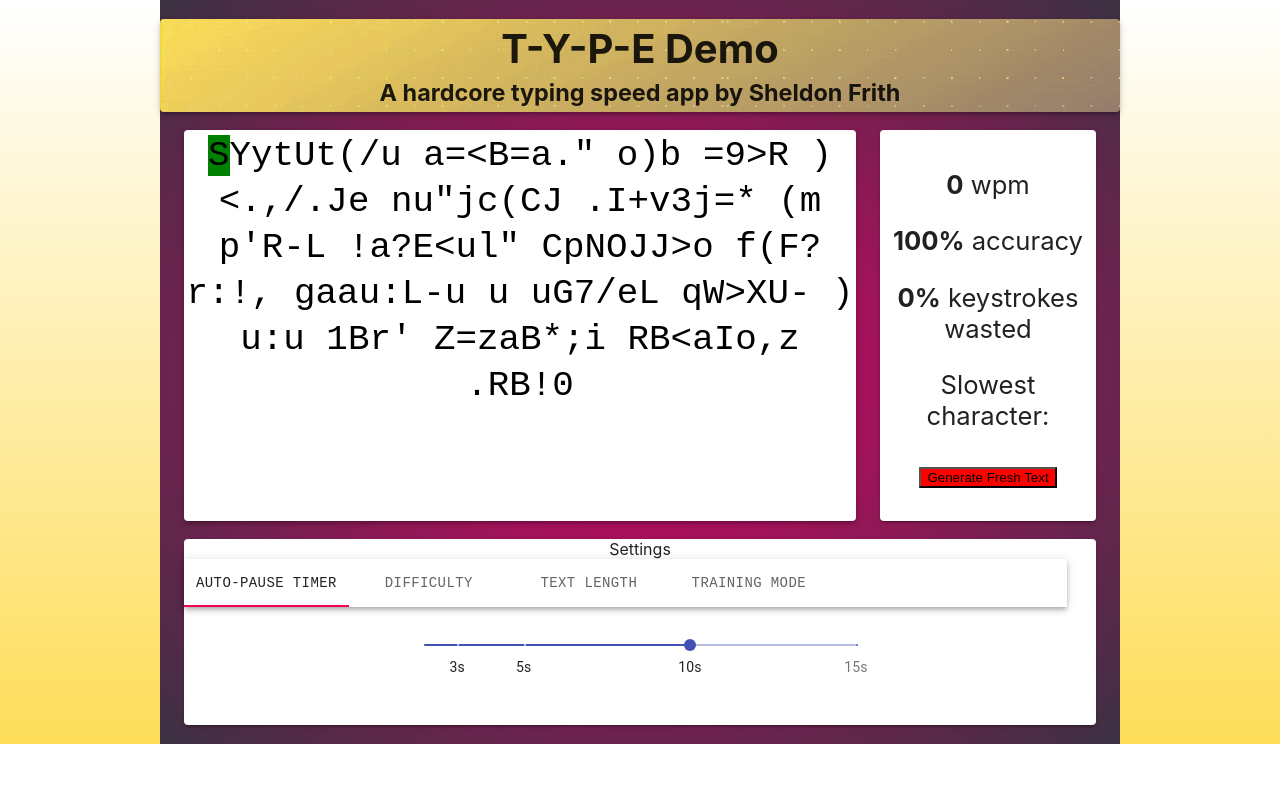
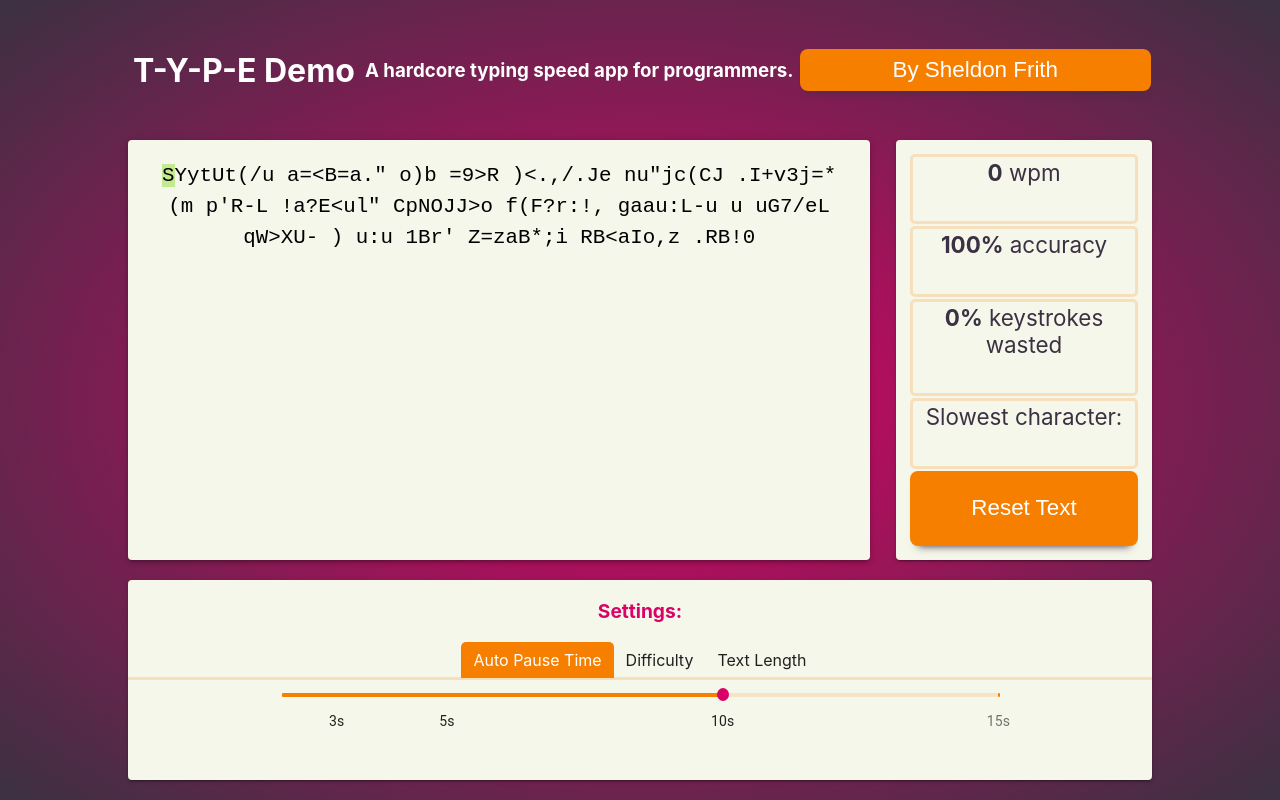
Before and after one commit to Sheldonfrith/t-y-p-e-demo, a React (Create React App) app in the folder front-end/: page / in a window 1280 px wide. Built offline with nearby package versions, Linux system fonts and the light colour scheme.

Commit message:
fine tuning the styles, fixing some lingering bugs

```diff
--- a/front-end/src/components/App.js
+++ b/front-end/src/components/App.js
@@ -8,8 +8,14 @@ import StatsArea from './StatsArea'
 import SettingsArea from './SettingsArea'
 import Paper from '@material-ui/core/Paper'
 import CurrentTTTProvider from './providers/CurrentTTTContext';
-// import TestProvider from './providers/TestContext';
-// import TestConsumer from './TestConsumer';
+import { makeStyles } from '@material-ui/core/styles';
+import Header from './Header'
+
+const useStyles = makeStyles({
+  root: {
+    backgroundColor: '#F6F7EB',
+  },
+});
 
 function App() {
 
@@ -20,30 +26,23 @@ function App() {
       setTriggerTypingPause(prev => prev+1);
     }
   }
+  const classes = useStyles();
 
   return (
     <div  onKeyDown={handleGlobalKeyDown} tabIndex={-1}>
     <div className="App">
-      <Paper elevation={3} className="App-header">
-      <header>
-        <h1>T-Y-P-E Demo</h1>
-        <h3>A hardcore typing speed app by Sheldon Frith</h3>
-        {/* <TestProvider>
-          <TestConsumer/>
-        </TestProvider> */}
-      </header>
-      </Paper>
+      <Header className="App-header"/>
       <TypingSettingsProvider>
       <TypingStatsProvider>
       <TypingInputProvider>
       <CurrentTTTProvider>
-        <Paper elevation={3} className={'typingArea'}>
+        <Paper elevation={3} className={'typingArea'} classes={{root:classes.root}}>
           <TypingArea pauseTrigger={triggerTypingPause}/>
         </Paper>
-        <Paper elevation={2} className={'statsArea'}>
+        <Paper elevation={2} className={'statsArea'} classes={{root:classes.root}}>
           <StatsArea/>
         </Paper>
-        <Paper elevation={2} className={'settingsArea'}>
+        <Paper elevation={2} className={'settingsArea'} classes={{root:classes.root}}>
           <SettingsArea/>
         </Paper>
       </CurrentTTTProvider>
--- /dev/null
+++ b/front-end/src/components/Header.jsx
@@ -0,0 +1,12 @@
+import React, {useState, useEffect, useContext} from 'react';
+
+export default function Header(props) {
+
+return (
+    <div className={props.className}>
+    <h1>T-Y-P-E Demo</h1>
+    <h3>A hardcore typing speed app for programmers.</h3>
+    <button className="actionButton" href="https://sheldonfrith.com">By Sheldon Frith</button>
+    </div>
+);
+}
--- a/front-end/src/components/SettingsArea.jsx
+++ b/front-end/src/components/SettingsArea.jsx
@@ -3,37 +3,14 @@ import { TypingSettingsContext } from './providers/TypingSettingsContext';
 import { TypingInputContext } from './providers/TypingInputContext';
 import Slider from '@material-ui/core/Slider';
 import { CurrentTTTContext } from './providers/CurrentTTTContext';
-import AppBar from '@material-ui/core/AppBar';
-import Tabs from '@material-ui/core/Tabs';
-import Tab from '@material-ui/core/Tab';
-import Typography from '@material-ui/core/Typography';
-import Box from '@material-ui/core/Box';
+import Tabs from './Tabs';
 import PropTypes from 'prop-types';
+import { sizing } from '@material-ui/system';
+import Box from '@material-ui/core/Box'
+import clsx from 'clsx';
+import { makeStyles } from '@material-ui/core/styles';
 
-function TabPanel(props) {
-    const { children, value, index, ...other } = props;
 
-    return (
-      <div
-        role="tabpanel"
-        hidden={value !== index}
-        id={`settings-${index}`}
-        aria-labelledby={`settings-${index}`}
-        {...other}
-      >
-        {value === index && (
-          <Box p={3}>
-            <Typography>{children}</Typography>
-          </Box>
-        )}
-      </div>
-    );
-  }
-  TabPanel.propTypes = {
-    children: PropTypes.node,
-    index: PropTypes.any.isRequired,
-    value: PropTypes.any.isRequired,
-  };
   function a11yProps(index) {
     return {
       id: `settings-${index}`,
@@ -76,6 +53,41 @@ const TTTLengthSliderMarks = [
 function valuetext(value) {
     return `${value}`;
 }
+const useStyles = makeStyles({
+    root: {
+    //   maxHeight: 5,
+    //   padding: '1.8em',
+      width: '70%',
+      overflow: 'visible',
+    },
+    // content: {
+    //     maxHeight: 5,
+
+    // },
+    markLabel: {
+        top: '2.2em',
+        overflow: 'visible',
+    },
+    track: {
+        backgroundColor:'#F77F00',
+        height: '4px',
+    },
+    thumb: {
+        backgroundColor: '#D90368',
+        height: '13px',
+        '&:hover': {
+            boxShadow: '0px 0px 0px 8px rgba(217, 3, 104, 0.16)',
+        }
+    },
+    rail: {
+        backgroundColor:'rgba(247, 127, 0, 0.4)',
+        height: '4px',
+    },
+    mark: {
+        backgroundColor: '#F77F00',
+        height: '4px',
+    }
+  });
 
 export default function SettingsArea(props) {
 const typingSettingsContext = useContext(TypingSettingsContext);
@@ -84,73 +96,78 @@ const [value, setValue] = useState(0);
 const handleChange = useCallback((event, newValue) => {
     setValue(newValue);
 },[]);
+const classes = useStyles();
 
 return (
-<div >Settings
-      <AppBar position="static" className="settingsAppBar" color="transparent">
-        <Tabs
-        value={value}
-        onChange={handleChange}
-        aria-label="simple tabs example"
-        variant="scrollable"
-        scrollButtons="auto"
-        >
-          <Tab label="Auto-Pause Timer" {...a11yProps(0)} />
-          <Tab label="Difficulty" {...a11yProps(1)} />
-          <Tab label="Text Length" {...a11yProps(2)} />
-          <Tab label="Training Mode" {...a11yProps(3)}/>
-        </Tabs>
-      </AppBar>
-      <TabPanel value={value} index={0}>
-      <div className="autoPauseSelector slider">
+<div >
+    <div className="settingsTitle">Settings:</div>
+    <Tabs>
+      <div className="autoPauseSelector slider" label="Auto Pause Time">
         <Slider
+            classes={{
+                root: classes.root,
+                // content: classes.content,
+                markLabel: classes.markLabel,
+                track: classes.track,
+                thumb: classes.thumb,
+                rail: classes.rail,
+                mark: classes.mark,
+            }}
             defaultValue={10000}
             getAriaValueText={valuetext}
             aria-labelledby="difficulty-slider"
             step={1000}
             max={15000}
             min={2000}
-        valueLabelDisplay="auto"
+            valueLabelDisplay="off"
             marks={autoPauseSliderMarks}
             onChange={typingInputContext.changeAutoPauseTime}
         />
       </div>
-      </TabPanel>
-      <TabPanel value={value} index={1}>
-      <div className="difficultySelector slider">
+      <div className="difficultySelector slider" label="Difficulty">
         <Slider
+            classes={{
+                root: classes.root,
+                // content: classes.content,
+                markLabel: classes.markLabel,
+                track: classes.track,
+                thumb: classes.thumb,
+                rail: classes.rail,
+                mark: classes.mark,
+            }}
             defaultValue={0}
             getAriaValueText={valuetext}
             aria-labelledby="difficulty-slider"
             step={1}
             max={3}
-        valueLabelDisplay="auto"
+            valueLabelDisplay="off"
             marks={difficultySliderMarks}
             onChange={typingSettingsContext.changeDifficulty}
         />
       </div>
-      </TabPanel>
-      <TabPanel value={value} index={2}>
-      <div className="TTTLengthSelector slider">
+      <div className="TTTLengthSelector slider" label="Text Length">
         <Slider
+            classes={{
+                root: classes.root,
+                // content: classes.content,
+                markLabel: classes.markLabel,
+                track: classes.track,
+                thumb: classes.thumb,
+                rail: classes.rail,
+                mark: classes.mark,
+            }}
             defaultValue={150}
             getAriaValueText={valuetext}
             aria-labelledby="text-length-slider"
             step={10}
             max={400}
             min={20}
-            valueLabelDisplay="auto"
+            valueLabelDisplay="off"
             marks={TTTLengthSliderMarks}
             onChange={(e,val)=>{typingSettingsContext.setTTTLength(val);}}
         />
       </div>
-      </TabPanel>
-      <TabPanel value={value} index={3}>
-          <div className="slider">something</div>
-        </TabPanel>
-
-
-
+    </Tabs>
 </div>
 );
 }
--- a/front-end/src/components/StatsArea.jsx
+++ b/front-end/src/components/StatsArea.jsx
@@ -12,7 +12,7 @@ const statsContext = useContext(TypingStatsContext);
 const inputContext = useContext(TypingInputContext);
 
 return (
-<div>
+<>
     <p><b>{typingStatsContext.WPM}</b> wpm</p>
     <p><b>{Math.round(typingStatsContext.accuracy)}%</b> accuracy</p>
     <p><b>{Math.round(typingStatsContext.wastedKeysPercentage)}%</b> keystrokes wasted </p>
@@ -23,7 +23,7 @@ return (
         await inputContext.newTTTReset();
         inputContext.unPause();
         console.log('finished resetting and generating a new TTT')
-    }}>Generate Fresh Text</button>
-</div>
+    }}>Reset Text</button>
+</>
 );
 }
--- /dev/null
+++ b/front-end/src/components/Tab.jsx
@@ -0,0 +1,45 @@
+
+// code taken from https://www.digitalocean.com/community/tutorials/react-tabs-component
+
+import React, { Component } from 'react';
+import PropTypes from 'prop-types';
+
+class Tab extends Component {
+  static propTypes = {
+    activeTab: PropTypes.string.isRequired,
+    label: PropTypes.string.isRequired,
+    onClick: PropTypes.func.isRequired,
+  };
+
+  onClick = () => {
+    const { label, onClick } = this.props;
+    onClick(label);
+  }
+
+  render() {
+    const {
+      onClick,
+      props: {
+        activeTab,
+        label,
+      },
+    } = this;
+
+    let className = 'tab-list-item';
+
+    if (activeTab === label) {
+      className += ' tab-list-active';
+    }
+
+    return (
+      <li
+        className={className}
+        onClick={onClick}
+      >
+        {label}
+      </li>
+    );
+  }
+}
+
+export default Tab;
--- /dev/null
+++ b/front-end/src/components/Tabs.jsx
@@ -0,0 +1,63 @@
+import React, { Component } from 'react';
+import PropTypes from 'prop-types';
+
+import Tab from './Tab';
+
+//code taken from https://www.digitalocean.com/community/tutorials/react-tabs-component
+
+class Tabs extends Component {
+  static propTypes = {
+    children: PropTypes.instanceOf(Array).isRequired,
+  }
+
+  constructor(props) {
+    super(props);
+
+    this.state = {
+      activeTab: this.props.children[0].props.label,
+    };
+  }
+
+  onClickTabItem = (tab) => {
+    this.setState({ activeTab: tab });
+  }
+
+  render() {
+    const {
+      onClickTabItem,
+      props: {
+        children,
+      },
+      state: {
+        activeTab,
+      }
+    } = this;
+
+    return (
+      <div className="tabs">
+        <ol className="tab-list">
+          {children.map((child) => {
+            const { label } = child.props;
+
+            return (
+              <Tab
+                activeTab={activeTab}
+                key={label}
+                label={label}
+                onClick={onClickTabItem}
+              />
+            );
+          })}
+        </ol>
+        <div className="tab-content">
+          {children.map((child) => {
+            if (child.props.label !== activeTab) return undefined;
+            return child.props.children;
+          })}
+        </div>
+      </div>
+    );
+  }
+}
+
+export default Tabs;
--- a/front-end/src/components/TypingArea.jsx
+++ b/front-end/src/components/TypingArea.jsx
@@ -13,6 +13,7 @@ const typingInputContext = useContext(TypingInputContext);
 const currentTTT = useContext(CurrentTTTContext);
 const hiddenInputRef = useRef();
 const [pauseOverlayDisplay, setPauseOverlayDisplay] = useState('none');
+const [finishedOverlayDisplay, setFinishedOverlayDisplay] = useState('none');
 
 //when unpaused focus the hidden input
 useEffect(
@@ -43,12 +44,17 @@ useEffect(()=> {
     prevPauseTrigger = props.pauseTrigger;
 }, [props.pauseTrigger, typingInputContext])
 
+//when ttt is finished...
+useEffect(()=> {
+    if (typingInputContext.currentTTTStatus !== 'finished') return;
+    setFinishedOverlayDisplay('block');
+},[typingInputContext.currentTTTStatus])
 
 return (
     <ClickAwayListener onClickAway={() => typingInputContext.pause()}>
 
     <div className={'typingAreaContainer'}>
-    <div onKeyDown={typingInputContext.handleKeyDown} onClick={typingInputContext.unPause}>
+    <div onKeyDown={typingInputContext.handleKeyDown} >
 
         {currentTTT.currentTTT?
         currentTTT.currentTTT.map((char, index) => <TTTCharacter char={char} index={index} key={'tttchar'+index} className={typingInputContext.colorList.bg[index]+' '+typingInputContext.colorList.text[index]}/>)
@@ -70,9 +76,12 @@ return (
         />
     </div>
     </div>
-    <div className="pauseOverlay"  style={{display: pauseOverlayDisplay}}>
+    <div className="pauseOverlay"  style={{display: pauseOverlayDisplay}} onClick={typingInputContext.unPause}>
         <div className="pauseOverlayText" >Paused. Press Esc to unpause.</div>
-      </div>
+    </div>
+    <div className='finishedOverlay' style={{display: finishedOverlayDisplay}} onClick={()=> {setFinishedOverlayDisplay('none')}}>
+        <div className='finishedOverlayText'>Finished!</div>
+    </div>
     </div>
     </ClickAwayListener>
 );
--- a/front-end/src/components/providers/TypingInputContext.jsx
+++ b/front-end/src/components/providers/TypingInputContext.jsx
@@ -26,6 +26,7 @@ export const TypingInputContext = React.createContext({
 });
 
 let pauseOverlayDisplay = 'none'; //either none or block
+let finishedOverlayDisplay = 'none';
 let currentTTTStatus = 'not-started';
 let currentCharIndex = 0;
 let totalKeyPresses = 0;
@@ -107,6 +108,7 @@ export default function TypingInputProvider({children}) {
         prevCurrentTTT1 = currentTTT;
     },[currentTTT, updateColorList])
     //first characters color should start as green
+
     const setCurrentColor = useCallback((bgColor = null, textColor=null, index) => {
         // console.log('setting current color ', bgColor, textColor, index);
         bgColor = bgColor?getClassNamesFromColor(bgColor, 'bg'): null;
@@ -140,7 +142,7 @@ export default function TypingInputProvider({children}) {
         console.log('autopause timer done:', totalKeyPressesBeforeTimeout, totalKeyPresses);
         if (totalKeyPressesBeforeTimeout === totalKeyPresses){
             console.log('pausing due to timeout');
-            setIsPaused(true);
+            pause();
         }
         return;
         }
@@ -189,15 +191,26 @@ export default function TypingInputProvider({children}) {
         , [isPaused, currentStats, setAllColor]
     )
     const pause = useCallback(() => {
-        setIsPaused(true);
-
+         // dont fire if status is finished
+         if (currentTTTStatus === 'finished') return;
+         setIsPaused(true);
     },[]);
     const unPause = useCallback(() => {
         //don't fire at the begging of the app loading
         if (isPaused=== null) return;
+        // dont fire if status is finished
+        if (currentTTTStatus === 'finished') return;
         setIsPaused(false);
+    },[isPaused]);
+    const endTTT = useCallback(()=>{
+        console.log('current TTT finished');
+        currentTTTStatus = 'finished';
+        //color in all errors red
+        currentStats.errorIndexes.forEach(errorIndex => {
+            setCurrentColor('red',null,errorIndex);
+        })
 
-    },[isPaused]);
+    },[setCurrentColor, currentStats.errorIndexes]);
     const handleInput = useCallback((event) => {
         //clear the input box so only individual characters are returned from the input event
         setCurrentKey(event.target.value);
@@ -244,10 +257,9 @@ export default function TypingInputProvider({children}) {
                     currentCharIndex ++;
                     //detect if we are at the end of the text and if so stop listening for keypresses and exit
                     //also make sure we are not running this before the session has even started
+                    //*ENd of TTT
                     if (currentCharIndex >= currentTTT.length && currentTTT.length >1) {
-                        currentTTTStatus = 'finished';
-                        //TODO and highlight the errors the user made
-                        pause();
+                        endTTT();
                         break;
                     }
                     setCurrentColor('green',null, parseInt(currentCharIndex));
@@ -257,7 +269,7 @@ export default function TypingInputProvider({children}) {
                     errorState = 1;
                     errorIndex = currentCharIndex;
                     realCurrentIndex = errorIndex?errorIndex-1:currentCharIndex;
-                    currentStats.newMistypedChar(currentTTT[currentCharIndex], (errorState>0)?realCurrentIndex+2:realCurrentIndex+1);
+                    currentStats.newMistypedChar(currentTTT[currentCharIndex], (errorState>0)?realCurrentIndex+2:realCurrentIndex+1, errorIndex);
                     //detect and set barrier state
                     errorState > currentSettings.maxCharsFromError ? barrierState = true : barrierState = false;
                     //incorrect key press> current key red, move forward one, next key grey
@@ -378,7 +390,7 @@ export default function TypingInputProvider({children}) {
         }
     },
     [keyPressTrigger, currentTTT, currentKey, currentSettings.maxCharsFromError, currentStats, isPaused,
-    newPauseTimer, setAllColor, setCurrentColor,]);
+    newPauseTimer, setAllColor, setCurrentColor, endTTT]);
 
     const newTTTReset = useCallback(() => {
         console.log('currentSettings:', currentTTT);
@@ -415,6 +427,7 @@ export default function TypingInputProvider({children}) {
             newTTTReset: newTTTReset,
             changeAutoPauseTime: changeAutoPauseTime,
             getCurrentTTT: getCurrentTTT,
+            currentTTTStatus: currentTTTStatus,
         }
         }
     >
--- a/front-end/src/styles/App.css
+++ b/front-end/src/styles/App.css
@@ -5,35 +5,44 @@ span {
 h1, h3 {
   margin: 5px;
 }
+p {
+  color: #3B3142;
+}
 body {
   /* background-image: linear-gradient(#9E856C, #FEDD59); */
-  background-image: linear-gradient(white, #FEDD59);
+  /* background-image: linear-gradient(white, #FEDD59); */
+  background-image: radial-gradient(#D90368, #3B3142);
   background-size: cover;
   background-repeat: no-repeat;
+  color: #3B3142;
 }
 
 .App {
-  background-image: radial-gradient(#D90368, #3B3142);
+
   text-align: center;
-  width: 75%;
+  max-width: 2000px;
+  width: 80%;
+  min-width:400px;
   margin-left: auto;
   margin-right: auto;
-  max-height: 400vh;
+  height: 100vh;
   display: grid;
   grid-template: repeat(40,1fr)/repeat(40,1fr);
 }
 
+
+
 .App-header {
-  color: rgba(0,0,0,0,0);
-  background-image:url(/images/header-animation.gif);
+  /* background-image:url(/images/header-animation.gif); */
+  background-color: transparent;
+  color: white;
+  background-size:cover;
   display: flex;
-  flex-direction: column;
+  flex-direction: row;
   align-items: center;
-  justify-content: center;
-  font-size: 2.5vh;
-  color: white;
+  justify-content: space-between;
   grid-row: 2/span 5;
-  grid-column:1/span 40;
+  grid-column:1/ 41;
 }
 
 .App-link {
@@ -41,16 +50,17 @@ body {
 }
 
 .white {
-  background-color: white;
+  background-color: #F6F7EB;
+
 }
 .red {
-  background-color: red;
+  background-color: #D90368;
 }
 .green {
-  background-color: green;
+  background-color: #C3E991;
 }
 .grey {
-  background-color: grey;
+  background-color: #999497;
 }
 .greyText {
   color: grey;
@@ -83,48 +93,177 @@ body {
   top: 50%;
   left: 50%;
   font-size: large;
-  color: black;
+  color: #F77F00;
+  transform: translate(-50%,-50%);
+  place-self: center;
+  -ms-transform: translate(-50%,-50%);
+}
+
+.finishedOverlay {
+  position: absolute; /* Sit on top of the page content */
+  /* display: none; Hidden by default */
+  width: 100%; /* Full width (cover the whole page) */
+  height: 100%; /* Full height (cover the whole page) */
+  top: 0;
+  left: 0;
+  right: 0;
+  bottom: 0;
+  place-self: center;
+  background-image: radial-gradient(rgba(255,255,255,0.8 ), rgba(255,255,255,0.2)); /* Black background with opacity */
+  cursor: pointer; /* Add a pointer on hover */
+  z-index: 1000;
+}
+.finishedOverlayText {
+  position: absolute;
+  top: 50%;
+  left: 50%;
+  font-size: large;
+  color: #F77F00;
   transform: translate(-50%,-50%);
   place-self: center;
   -ms-transform: translate(-50%,-50%);
 }
 
 .slider {
-  width: 50%;
   margin-left: auto;
   margin-right: auto;
 }
 
 .typingArea {
   position: relative;
+  padding: 2vh;
   background-color: #F6F7EB;
-  font-size: 2.8vw;
+  font-size: 160%;
   grid-row:8 / span 21;
-  grid-column: 2/ span 28;
-
-
+  grid-column: 1/ 30;
+  white-space: pre-wrap;
+  overflow: auto;
 }
 
 .settingsArea {
   background-color: #F6F7EB;
   display: flexbox;
   grid-row: 30/40;
-  grid-column: 2/ 40;
+  grid-column: 1/ 41;
 }
 
 .statsArea {
+  display: flex;
+  flex-wrap: wrap;
+  flex-direction: column;
+  justify-content: space-between;
   background-color: #F6F7EB;
   padding: 1vw;
-  font-size: 2vw;
   grid-row: 8/span 21;
-  grid-column: 31/ 40;
+  grid-column: 31/ 42;
+}
+.statsArea >p,button{
+  margin: 1px;
+  padding: 2px;
+  font-size: 140%;
+  flex-grow: 1;
+  border: 3px solid rgb(247, 127, 0,0.2);
+  border-radius: 5px;
 }
 
-.settingsAppBar {
-  max-width: 69vw;
-  background-color: #FEDD59;
+
+.settingsTitle{
+  padding: 0.8em;
+  margin: 0.2em;
+  font-size: 120%;
+  font-weight: bold;
+  color: #D90368;
+
 }
 
 .newTTTButton {
-  background-color: red;
+	box-shadow: 0 1vh 1vh -1vh #3b3142;
+	background-color: #F77F00;
+  border-radius:8px;
+  outline-style: none;
+  border-style: none;
+	display:inline-block;
+	cursor:pointer;
+	color:#ffffff;
+	padding: 1vh;
+	text-decoration:none;
 }
+.newTTTButton:hover {
+	background:linear-gradient(to bottom, #3b3142 5%, #d90367 100%);
+	background-color:#3b3142;
+}
+.newTTTButton:active {
+	position:relative;
+	top:1px;
+}
+
+.actionButton {
+	box-shadow: 0 1vh 1vh -1vh #3b3142;
+	background-color: #F77F00;
+  border-radius:8px;
+  outline-style: none;
+  border-style: none;
+	display:inline-block;
+	cursor:pointer;
+	color:#ffffff;
+	padding: 1vh;
+	text-decoration:none;
+}
+.actionButton:hover {
+	background:linear-gradient(to bottom, #3b3142 5%, #d90367 100%);
+	background-color:#3b3142;
+}
+.actionButton:active {
+	position:relative;
+	top:1px;
+}
+
+
+.tab-list {
+  border-bottom: 3px solid rgb(247, 127, 0,0.2);
+  padding-left: 0;
+  cursor: pointer;
+  margin: 0;
+}
+
+.tab-list-item {
+  display: inline-block;
+  list-style: none;
+  margin-bottom: -1px;
+  padding: 0.5rem 0.75rem;
+  border-radius: 5px;
+  border-bottom-right-radius: 0;
+  border-bottom-left-radius: 0;
+  border: none;
+  border-style: none;
+  outline-style: none;
+}
+
+.tab-list-active {
+  background-color: #F77F00;
+  color: white;
+}
+
+@media only screen and (max-width: 400px) {
+  .App {
+    min-width: 100vw;
+    max-height:300vh;
+  }
+  .App-header{
+    grid-row:1/5;
+  }
+  .statsArea{
+    grid-row: 15/21;
+    grid-column:1/41;
+    max-width:100vw;
+  }
+  .typingArea {
+    grid-row: 6/14;
+    grid-column:1/41;
+
+  }
+  .settingsArea{
+    grid-row: 22/30;
+
+  }
+}
```
Also changed, not shown: front-end/src/components/providers/TypingStatsContext.jsx (+6 -2 lines), front-end/src/lib/generateNewTTT.js. Lines whose indentation alone changed are shown as unchanged.
